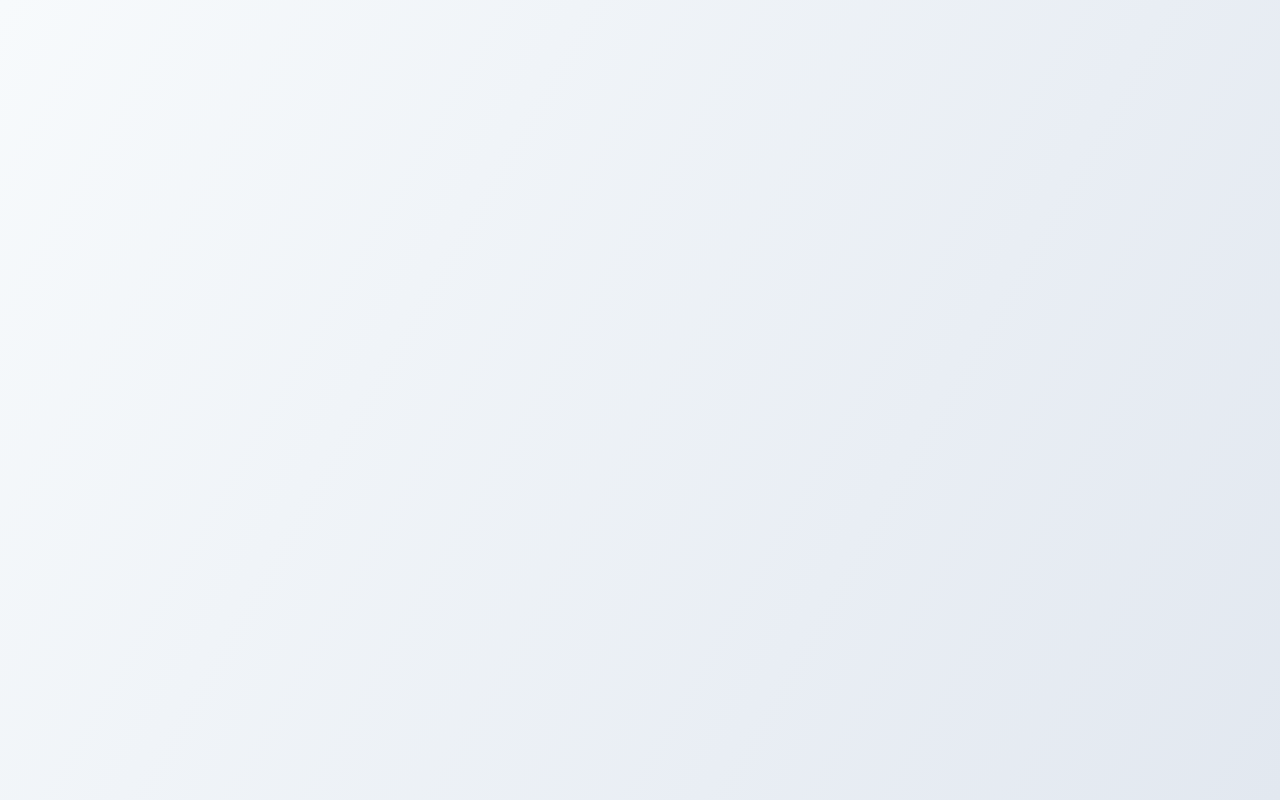
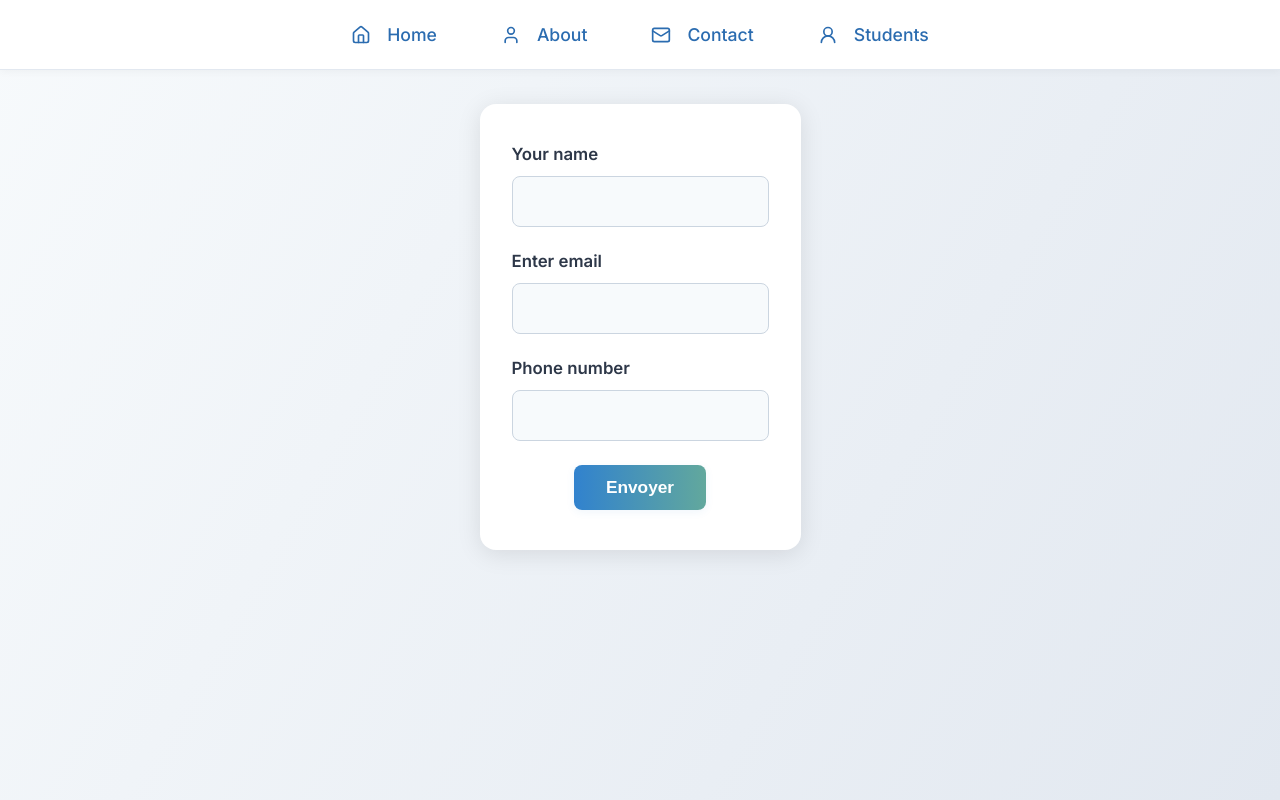
Before and after one commit to henocn/tp-js-avance2, a React (Vite) app: page /students in a window 1280 px wide. Before the commit this address had no page. Built offline with nearby package versions, Linux system fonts and the light colour scheme.

Commit message:
Add of students list

```diff
--- a/App.jsx
+++ b/App.jsx
@@ -5,6 +5,7 @@ import About from "./pages/About"
 import Form from "./components/Form"
 import Contact from "./pages/Contact"
 import { Routes, Route } from "react-router-dom"
+import Etudiant from "./pages/Etudiants"
 
 function App() {
     return (
@@ -12,6 +13,7 @@ function App() {
             <Route path="/" element={<Home/>} />
             <Route path="/about" element={<About/>} />
             <Route path="/contact" element={<Contact/>} />
+            <Route path="/students" element={<Etudiant/>} />
         </Routes>
 
     )
--- a/components/Form.jsx
+++ b/components/Form.jsx
@@ -4,6 +4,7 @@ const Form = () => {
   const [name, setName] = useState("");
   const [email, setEmail] = useState("");
   const [phone, setPhone] = useState("");
+  const [students, setStudents] = useState([])
 
 
   const handleSubmit2 = (event) =>{
--- a/components/Navbar.jsx
+++ b/components/Navbar.jsx
@@ -1,6 +1,6 @@
 import React from 'react';
 import { Link } from 'react-router-dom';
-import { Home, User, Mail } from 'lucide-react';
+import { Home, User, Mail, User2Icon } from 'lucide-react';
 import '../App.css';
 
 const Navbar = () => (
@@ -8,6 +8,7 @@ const Navbar = () => (
     <Link to="/" className="nav-link"><Home size={20} style={{marginRight:8}}/>Home</Link>
     <Link to="/about" className="nav-link"><User size={20} style={{marginRight:8}}/>About</Link>
     <Link to="/contact" className="nav-link"><Mail size={20} style={{marginRight:8}}/>Contact</Link>
+    <Link to="/students" className="nav-link"><User2Icon size={20} style={{marginRight:8}}/>Students</Link>
   </nav>
 );
 
--- /dev/null
+++ b/pages/Etudiants.jsx
@@ -0,0 +1,16 @@
+import Navbar from '../components/Navbar'
+import '../components/styles/contact.css'
+import Form from '../components/Form'
+
+const Etudiant = () => {
+  return (
+    <>
+      <Navbar />
+      <div className="main-content">
+        <Form />
+      </div>
+    </>
+  );
+}
+
+export default Etudiant
```
